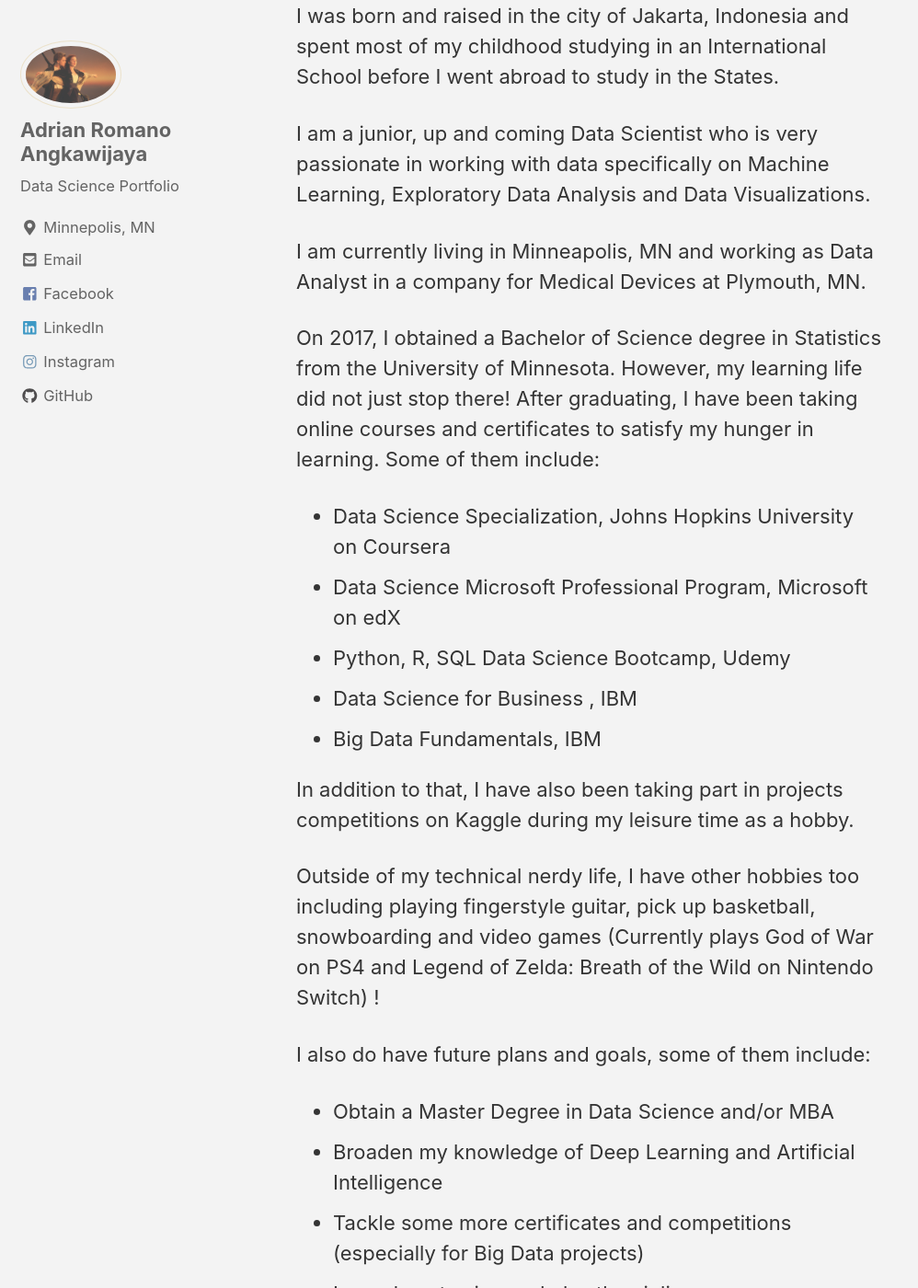
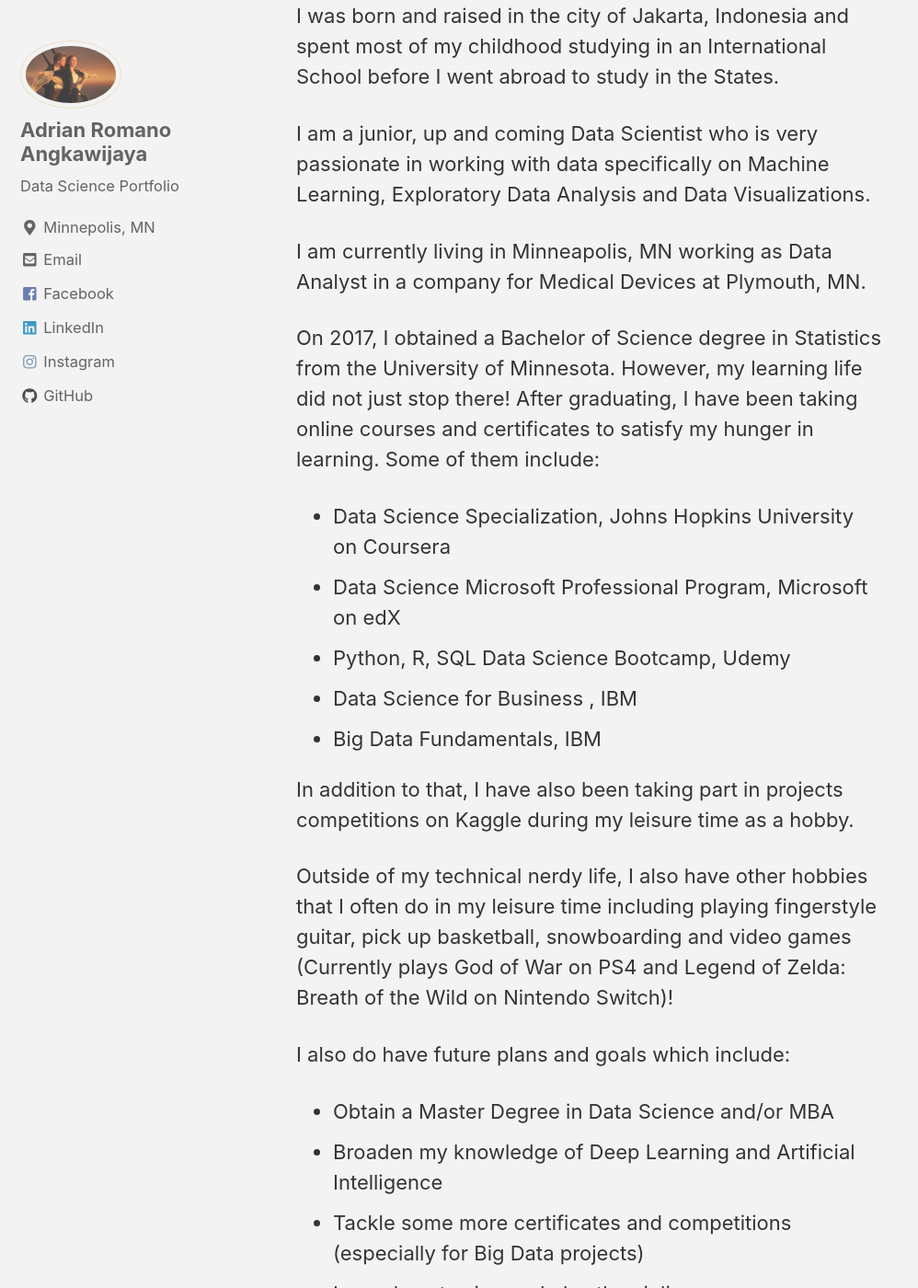
Before and after one commit to adrianromano/adrianromano.github.io, a Jekyll site: the page built from _pages/about.md, in a window 1280 px wide and 1400 px high, scrolled down 1009 px. Shown: the whole window at 92% size, without its empty margins (0-998 px from the left). Built offline with Jekyll 4.4.1, drawn with Linux system fonts in a browser that asks for light colours; nearby versions of some CDN libraries.

Commit message:
new gith

```diff
--- a/_pages/about.md
+++ b/_pages/about.md
@@ -11,7 +11,7 @@
 
 I am a junior, up and coming Data Scientist who is very passionate in working with data specifically on Machine Learning, Exploratory Data Analysis and Data Visualizations.
 
-I am currently living in Minneapolis, MN and working as Data Analyst in a company for Medical Devices at Plymouth, MN.
+I am currently living in Minneapolis, MN working as Data Analyst in a company for Medical Devices at Plymouth, MN.
 
 On 2017, I obtained a Bachelor of Science degree in Statistics from the University of Minnesota. However, my learning life did not just stop there! After graduating, I have been taking online courses and certificates to satisfy my hunger in learning. Some of them include:
 
@@ -23,9 +23,9 @@
 
 In addition to that, I have also been taking part in projects competitions on Kaggle during my leisure time as a hobby.
 
-Outside of my technical nerdy life, I have other hobbies too including playing fingerstyle guitar, pick up basketball, snowboarding and video games (Currently plays God of War on PS4 and Legend of Zelda: Breath of the Wild on Nintendo Switch) !
+Outside of my technical nerdy life, I also have other hobbies that I often do in my leisure time including playing fingerstyle guitar, pick up basketball, snowboarding and video games (Currently plays God of War on PS4 and Legend of Zelda: Breath of the Wild on Nintendo Switch)!
 
-I also do have future plans and goals, some of them include:
+I also do have future plans and goals which include:
 
 - Obtain a Master Degree in Data Science and/or MBA
 - Broaden my knowledge of Deep Learning and Artificial Intelligence
```
